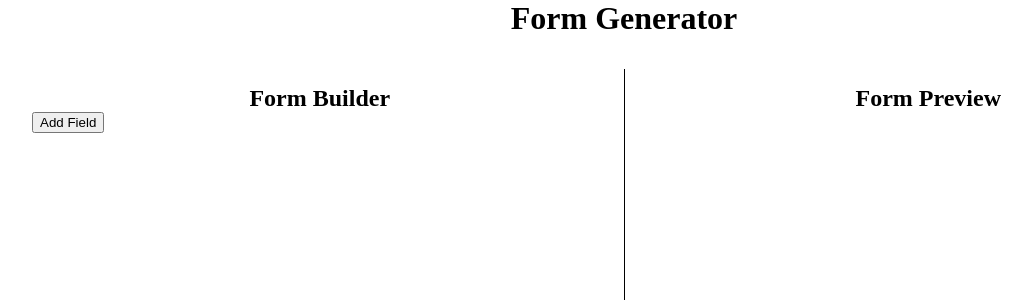
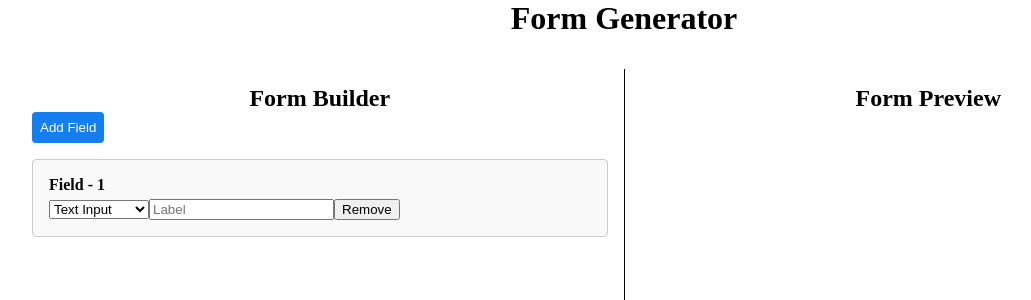
Before and after one commit to Priyanshu-24/react-form-generator, a React (Vite) app: page / in a window 1280 px wide. Both pictures are taken after a click on the button "Add Field". Shown: the top 300 px of the page, without its empty margins (16-1047 px from the left). Built offline with nearby package versions, Linux system fonts and the light colour scheme.

Commit message:
field config for text-input configured

```diff
--- a/src/components/FormBuilder/FormBuilder.jsx
+++ b/src/components/FormBuilder/FormBuilder.jsx
@@ -1,15 +1,32 @@
 import { FormContext } from "../../context/FormContext";
+import FormFieldConfig from "./FormFieldConfig";
 import { useContext } from "react";
 
 const FormBuilder = () => {
-  const { fields, addField, removeField } = useContext(FormContext);
+  const { fields, addField, removeField, updateField } =
+    useContext(FormContext);
 
   console.log(fields);
 
   return (
     <div className="form-builder">
       <h2>Form Builder</h2>
-      <button onClick={addField}>Add Field</button>
+      <button className="add-field-btn" onClick={addField}>
+        Add Field
+      </button>
+      <div>
+        {fields.map((field, idx) => {
+          return (
+            <FormFieldConfig
+              key={idx}
+              field={field}
+              onUpdate={(newField) => updateField(idx, newField)}
+              onRemove={() => removeField(idx)}
+              index={idx}
+            />
+          );
+        })}
+      </div>
     </div>
   );
 };
--- /dev/null
+++ b/src/components/FormBuilder/FormFieldConfig.jsx
@@ -0,0 +1,41 @@
+import { FIELD_VALUES } from "../../utils/constant";
+
+export const fieldTypes = [
+  { label: "Text Input", value: FIELD_VALUES?.TEXT },
+  { label: "Text Area", value: FIELD_VALUES?.TEXTAREA },
+  { label: "Dropdown", value: FIELD_VALUES?.DROPDOWN },
+  { label: "Checkbox", value: FIELD_VALUES?.CHECKBOX },
+  { label: "Radio Button", value: FIELD_VALUES?.RADIO },
+];
+
+const FormFieldConfig = ({ field, onRemove, onUpdate, index }) => {
+  const handleTypeChange = (e) => {
+    onUpdate({ ...field, type: e.target.value });
+  };
+
+  const handleLabelChange = (e) => {
+    onUpdate({ ...field, label: e.target.value });
+  };
+
+  return (
+    <div className="field-config-container">
+      <div className="field-config-label">Field - {index + 1}</div>
+      <select value={field?.type} onChange={handleTypeChange}>
+        {fieldTypes.map((type) => (
+          <option key={type.value} value={type.value}>
+            {type.label}
+          </option>
+        ))}
+      </select>
+      <input
+        type="text"
+        value={field?.label}
+        onChange={handleLabelChange}
+        placeholder="Label"
+      />
+      <button onClick={onRemove}>Remove</button>
+    </div>
+  );
+};
+
+export default FormFieldConfig;
--- a/src/context/FormContext.jsx
+++ b/src/context/FormContext.jsx
@@ -1,4 +1,6 @@
 import { createContext, useState } from "react";
+
+import { FIELD_VALUES } from "../utils/constant";
 
 export const FormContext = createContext();
 
@@ -8,7 +10,7 @@ export const FormProvider = ({ children }) => {
   const addField = () => {
     setFields([
       ...fields,
-      { type: "text", label: "", options: [], validations: {} },
+      { type: FIELD_VALUES?.TEXT, label: "", options: [], validations: {} },
     ]);
   };
 
@@ -20,8 +22,16 @@ export const FormProvider = ({ children }) => {
     });
   };
 
+  const updateField = (index, newField) => {
+    const newFields = [...fields];
+    newFields[index] = newField;
+    setFields(newFields);
+  };
+
   return (
-    <FormContext.Provider value={{ fields, addField, removeField }}>
+    <FormContext.Provider
+      value={{ fields, addField, removeField, updateField }}
+    >
       {children}
     </FormContext.Provider>
   );
--- a/src/index.css
+++ b/src/index.css
@@ -26,3 +26,26 @@ h2 {
 .form-builder {
   border-right: 1px solid #000000;
 }
+
+.add-field-btn {
+  background-color: #157ff1;
+  color: #fff;
+  border: none;
+  padding: 0.5rem;
+  border-radius: 4px;
+  cursor: pointer;
+}
+
+.field-config-container {
+  padding: 1rem;
+  border: 1px solid #ccc;
+  border-radius: 4px;
+  background-color: #f9f9f9;
+  margin-top: 1rem;
+}
+
+.field-config-label {
+  font-size: medium;
+  font-weight: bold;
+  margin-bottom: 5px;
+}
--- /dev/null
+++ b/src/utils/constant.js
@@ -0,0 +1,7 @@
+export const FIELD_VALUES = {
+  TEXT: "text",
+  TEXTAREA: "textarea",
+  DROPDOWN: "dropdown",
+  CHECKBOX: "checkbox",
+  RADIO: "radio",
+};
```
